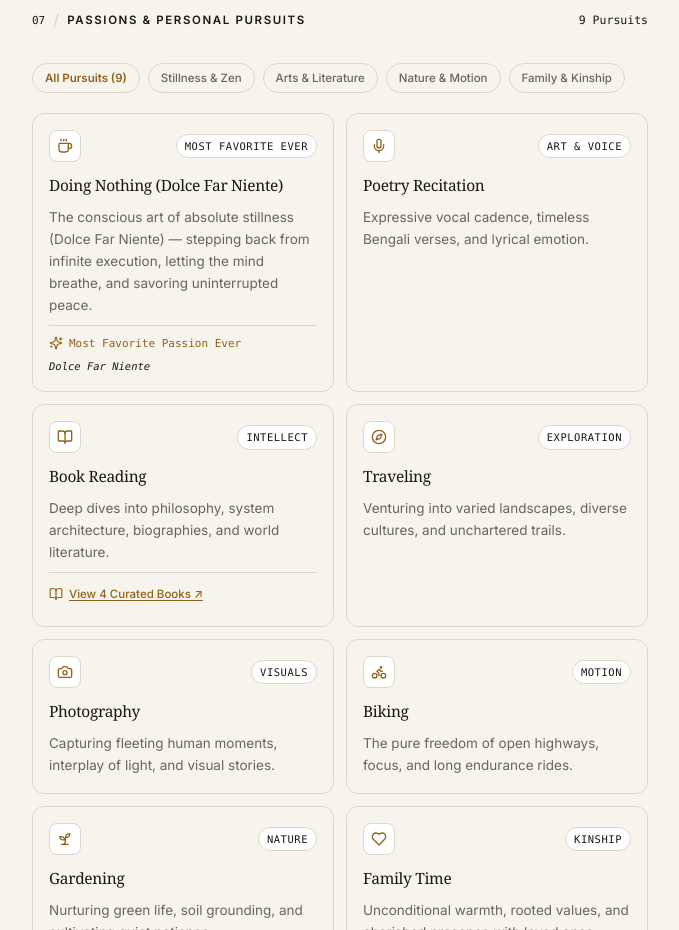
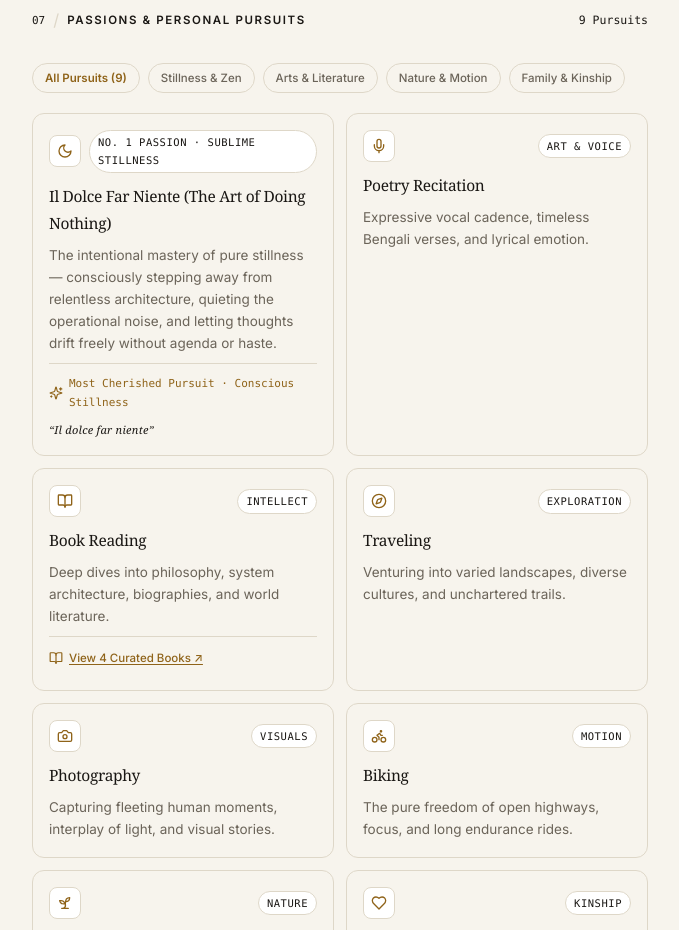
Before and after one commit to bmrifat/Bm_Rifat, a Next.js app: page /en in a window 1280 px wide. Shown: the part 5340-6270 px from the top of the page, without its empty margins (300-979 px from the left). Built offline with nearby package versions, Linux system fonts and the light colour scheme.

Commit message:
refactor(passions): elevate 'Do Nothing' with Moon icon, philosophical copy, and heirloom gold badge

```diff
--- a/src/components/ui/PassionsSection.tsx
+++ b/src/components/ui/PassionsSection.tsx
@@ -15,6 +15,7 @@ import {
   ExternalLink,
   Quote,
   Coffee,
+  Moon,
 } from "lucide-react";
 import { BookItem } from "@/data/books";
 
@@ -53,6 +54,7 @@ const iconMap: Record<string, React.ComponentType<{ className?: string }>> = {
   Heart,
   Users,
   Coffee,
+  Moon,
   Sparkles,
 };
 
@@ -165,12 +167,14 @@ export function PassionsSection({
 
                 {/* Special Highlight for Do Nothing Passion */}
                 {isDoNothing && (
-                  <div className="pt-2 border-t border-border/60 mt-1 flex items-center justify-between flex-wrap gap-1">
+                  <div className="pt-2.5 border-t border-gold/30 mt-1 flex items-center justify-between flex-wrap gap-2">
                     <span className="inline-flex items-center gap-1.5 text-[11px] font-mono text-gold font-medium">
-                      <Sparkles className="w-3.5 h-3.5" aria-hidden="true" />
-                      <span>{isBn ? "মোস্ট ফ্যাভোরিট প্যাশন এভার" : "Most Favorite Passion Ever"}</span>
+                      <Sparkles className="w-3.5 h-3.5 text-gold shrink-0" aria-hidden="true" />
+                      <span>{isBn ? "সর্বকালের প্রিয়তম প্যাশন · সচেতন স্থৈর্য" : "Most Cherished Pursuit · Conscious Stillness"}</span>
                     </span>
-                    <span className="text-[10.5px] font-mono text-muted/60 italic">Dolce Far Niente</span>
+                    <span className="text-[11px] font-serif text-gold/80 italic tracking-wide">
+                      &ldquo;Il dolce far niente&rdquo;
+                    </span>
                   </div>
                 )}
 
--- a/src/data/profile.ts
+++ b/src/data/profile.ts
@@ -85,19 +85,19 @@ export const profile = {
   passions: [
     {
       id: "do-nothing",
-      icon: "Coffee",
+      icon: "Moon",
       group: "mindfulness",
       title: {
-        en: "Doing Nothing (Dolce Far Niente)",
-        bn: "ডু নাথিং (কিছু না করার প্রশান্তি)",
+        en: "Il Dolce Far Niente (The Art of Doing Nothing)",
+        bn: "ডু নাথিং (ইল দলচে ফার নিয়েন্তে — কিছু না করার পরম শিল্প)",
       },
       category: {
-        en: "Most Favorite Ever",
-        bn: "সর্বকালের সবচেয়ে প্রিয়",
+        en: "No. 1 Passion · Sublime Stillness",
+        bn: "১ম প্যাশন · পরম নিস্তব্ধতা",
       },
       desc: {
-        en: "The conscious art of absolute stillness (Dolce Far Niente) — stepping back from infinite execution, letting the mind breathe, and savoring uninterrupted peace.",
-        bn: "কোনো তাড়া বা কাজের তাগিদ ছাড়া কেবল নিশ্চুপ হয়ে বসে থাকা—সব কোলাহল থামিয়ে মনকে মুক্ত করে দেওয়ার অনাবিল প্রশান্তি।",
+        en: "The intentional mastery of pure stillness — consciously stepping away from relentless architecture, quieting the operational noise, and letting thoughts drift freely without agenda or haste.",
+        bn: "প্রকৌশল ও অবিরাম উদ্ভাবনের কোলাহল থামিয়ে নিঃশব্দে স্থিত হওয়া—কোনো তাড়া, লক্ষ্য বা অ্যালগরিদম ছাড়া কেবল নিজের গভীর ভাবনায় ডুবে থাকার সচেতন প্রশান্তি।",
       },
     },
     {
```
Also changed, not shown: src/components/admin/AdminDashboard.tsx (+4 -8 lines).
